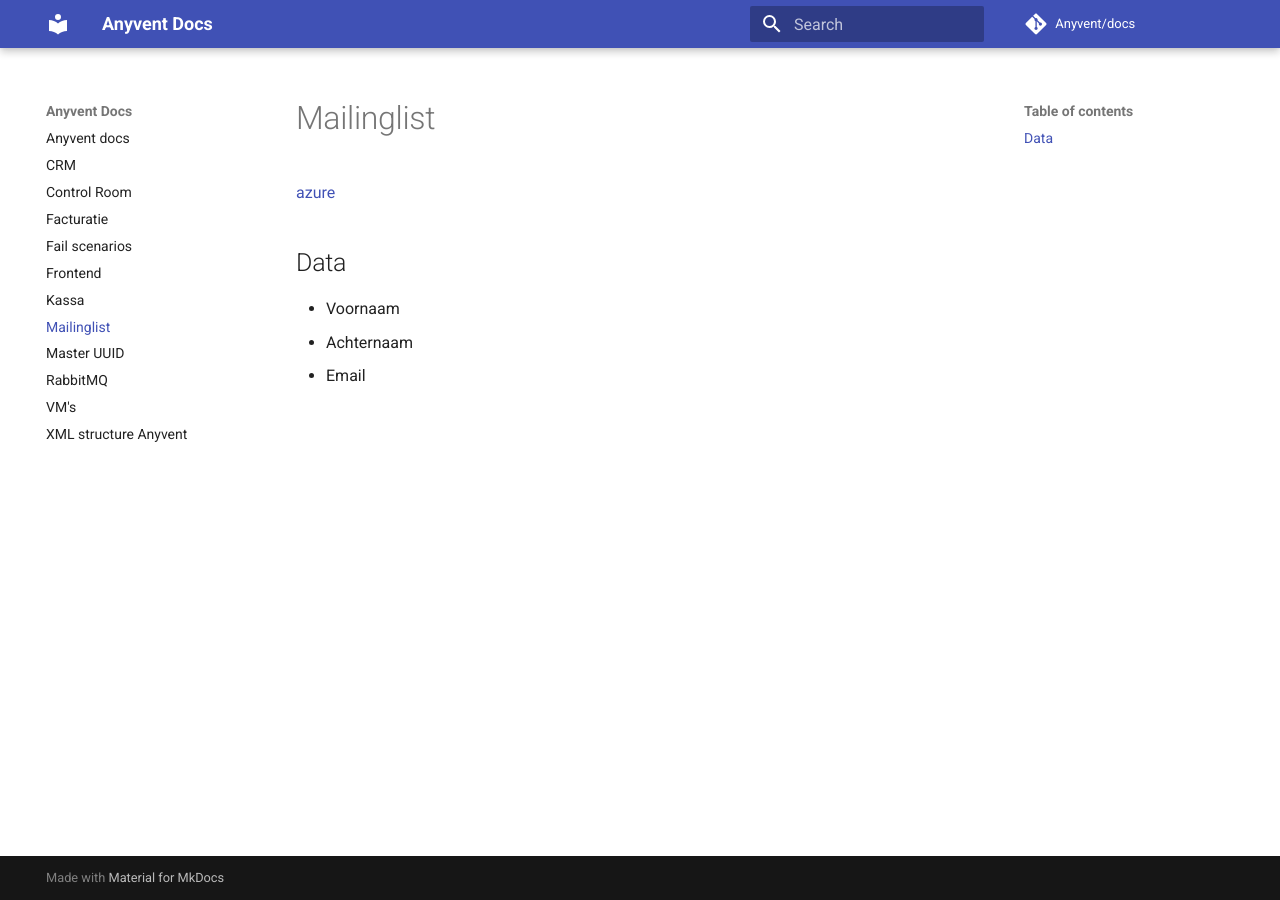
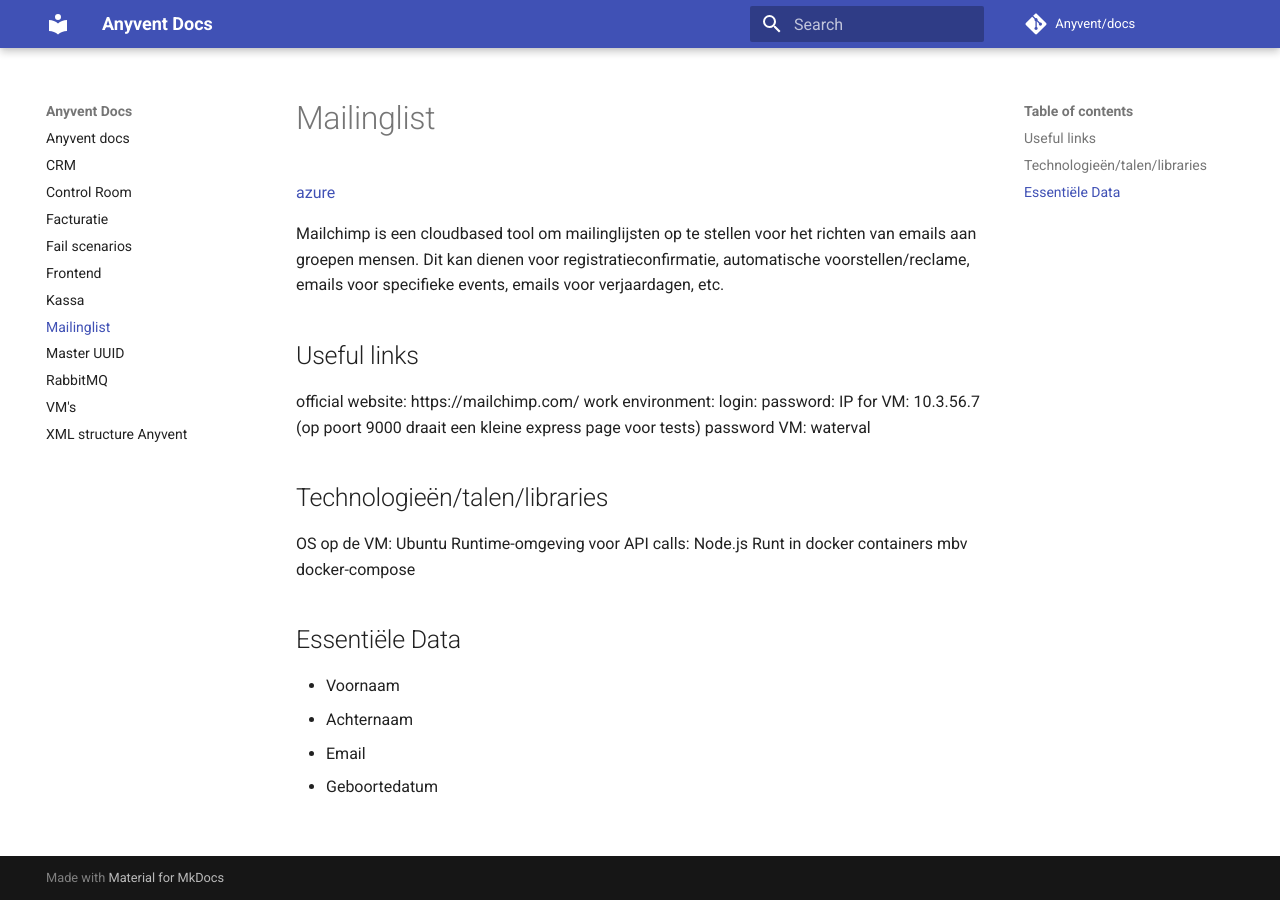
Before and after one commit to seppeconinx/docs, an MkDocs documentation site: the page built from docs/Mailinglist.md, in a window 1280 px wide. Built offline with MkDocs 1.6.1 and Material for MkDocs 9.7.7, drawn with Linux system fonts in a browser that asks for light colours; comment, search, counter and statistics services are not loaded.

Commit message:
Updated mailinglist

```diff
--- a/docs/Mailinglist.md
+++ b/docs/Mailinglist.md
@@ -1,7 +1,23 @@
 # Mailinglist
 [azure](https://dev.azure.com/anyvent/Mailinglist)
 
-## Data
+Mailchimp is een cloudbased tool om mailinglijsten op te stellen voor het richten van emails aan groepen mensen. Dit kan dienen voor registratieconfirmatie, automatische voorstellen/reclame, emails voor specifieke events, emails voor verjaardagen, etc.
+
+## Useful links
+official website: https://mailchimp.com/
+work environment:
+login:
+password:
+IP for VM: 10.3.56.7 (op poort 9000 draait een kleine express page voor tests)
+password VM: waterval
+
+## Technologieën/talen/libraries
+OS op de VM: Ubuntu
+Runtime-omgeving voor API calls: Node.js
+Runt in docker containers mbv docker-compose
+
+## Essentiële Data
 - Voornaam
 - Achternaam
 - Email
+- Geboortedatum
```
